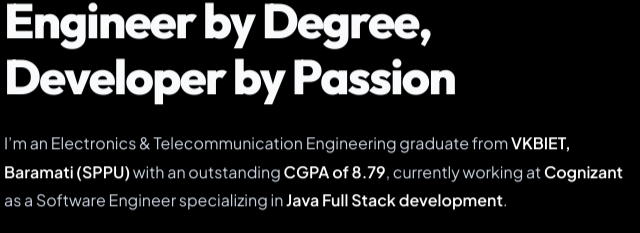
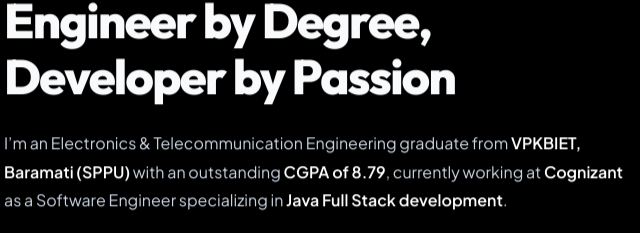
Before and after one commit to saurabh070503/home, a plain HTML site: page home.html in a window 1280 px wide. Shown: the part 1070-1303 px from the top of the page, 575-1215 px from the left. Drawn offline with Linux system fonts and the light colour scheme; a web font is replaced by a local one.

Commit message:
Update home.html

```diff
--- a/home.html
+++ b/home.html
@@ -2365,7 +2365,7 @@
             <h2 class="section-title">Engineer by Degree,<br>Developer by Passion</h2>
 
             <p style="margin-top: 1.5rem;">
-              I’m an Electronics &amp; Telecommunication Engineering graduate from <strong>VKBIET, Baramati (SPPU)</strong> with an outstanding <strong>CGPA of 8.79</strong>, currently working at <strong>Cognizant</strong> as a Software Engineer  specializing in <strong>Java Full Stack development</strong>.
+              I’m an Electronics &amp; Telecommunication Engineering graduate from <strong>VPKBIET, Baramati (SPPU)</strong> with an outstanding <strong>CGPA of 8.79</strong>, currently working at <strong>Cognizant</strong> as a Software Engineer  specializing in <strong>Java Full Stack development</strong>.
             </p>
             <p>
               I combine solid computer science and engineering fundamentals with cutting-edge software paradigms to design and deploy scalable systems — spanning machine learning pipelines to enterprise microservices.
```
